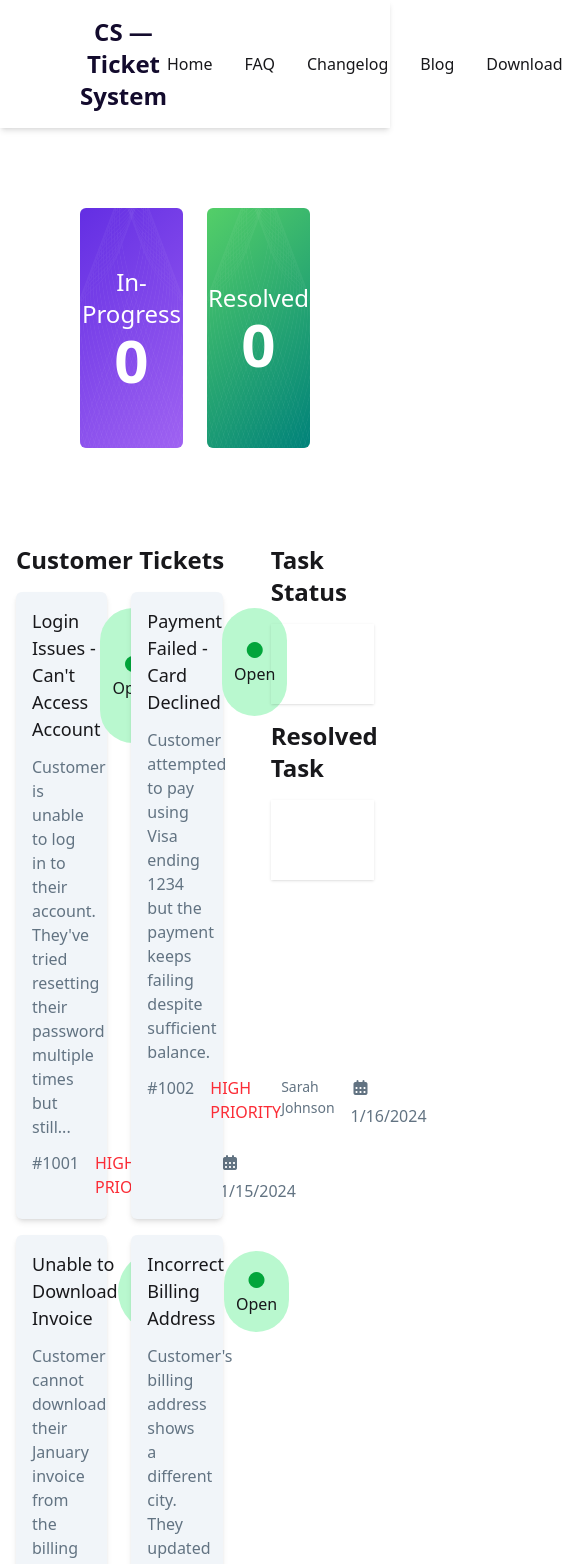
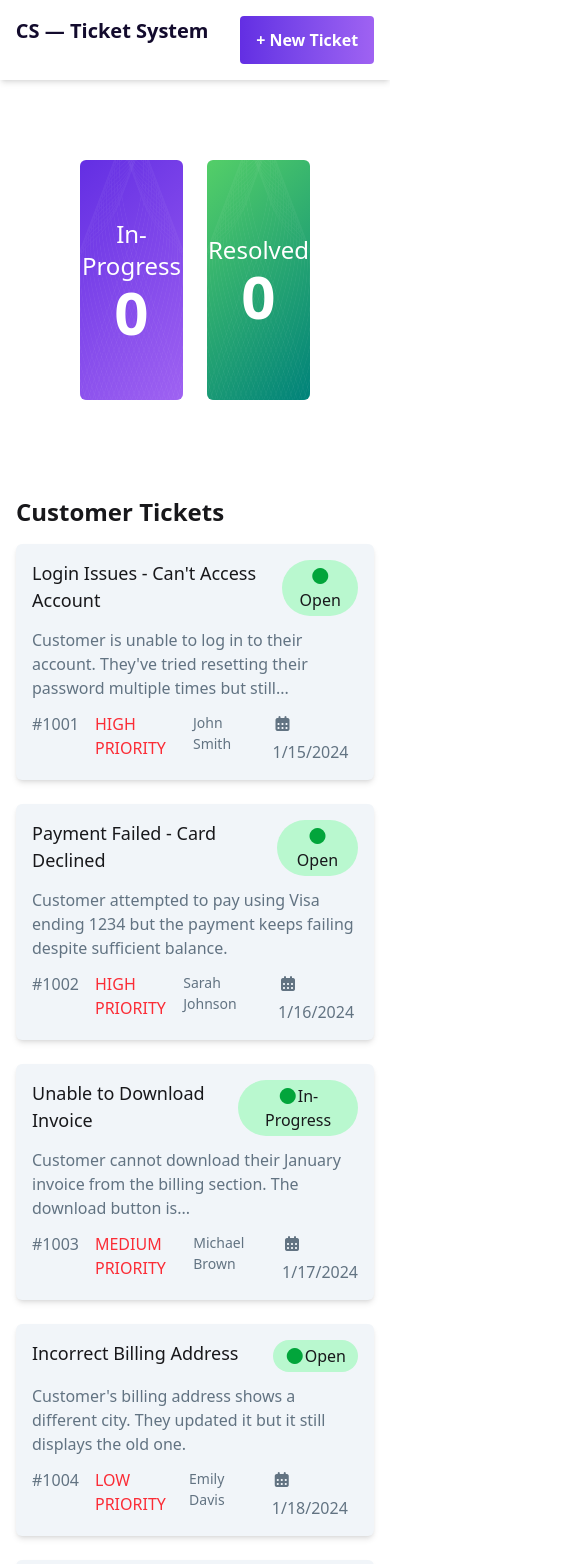
Before and after one commit to MdTashkinurAhammedTonmoy/Assignment-Seven, a React (Vite) app: page / in a window 390 px wide. Shown: the top 1564 px of the page, 585 px wide, since content can reach past the window. Built offline with nearby package versions, Linux system fonts and the light colour scheme.

Commit message:
responsive complete

```diff
--- a/src/Components/Countbox.jsx
+++ b/src/Components/Countbox.jsx
@@ -48,11 +48,11 @@ const Countbox = ({ fatcIssues }) => {
       <Coungting TaskStatusTottal={taskStatus.length} ResolvedTottal ={ResolvedTask.length}></Coungting>
 
       {/* cards */}
-      <div className="grid grid-cols-3 gap-6 p-4">
-        <div className="col-span-2 space-y-4">
+      <div className="grid grid-cols-1 lg:grid-cols-3 gap-6 p-4">
+        <div className="col-span-2  space-y-4">
           <h1 className="text-2xl font-bold mb-4">Customer Tickets</h1>
 
-          <div className="grid grid-cols-2 space-x-6 space-y-4">
+          <div className="grid grid-cols-1 lg:grid-cols-2 gap-6">
             {
             issues.map((issue,ind) => {
               return <Card hendleTask={hendleTask} key={ind} issue={issue}></Card> ;
--- a/src/Components/Footer.jsx
+++ b/src/Components/Footer.jsx
@@ -4,7 +4,7 @@ class Footer extends Component {
   render() {
     return (
       <div className="bg-black text-white">
-        <div className="flex p-20  justify-between mt-11">
+        <div className="lg:flex p-20  justify-between mt-11">
           <div className="space-y-4">
             <h3 className="text-2xl font-bold">CS — Ticket System</h3>
             <p className="text-[16px] text-[#A1A1AA]">
--- a/src/Components/Navebar.jsx
+++ b/src/Components/Navebar.jsx
@@ -2,19 +2,22 @@ import React from 'react';
 
 const Navebar = () => {
     return (
-        <div className='flex px-20 py-4 justify-between text-center shadow-md'>
-            <h2 className='text-2xl font-bold text-[#130B2D]'>CS — Ticket System</h2>
-            <ul className='flex items-center gap-8 text-[16px]'>
+        <div className='flex lg:px-20 py-4 lg:justify-between justify-around text-center shadow-md'>
+            <h2 className='lg:text-2xl text-[20px] font-bold text-[#130B2D]'>CS — Ticket System</h2>
+            <div className='flex gap-8'>
+                <ul className='hidden md:flex gap-8  items-center  text-[16px]'>
                 <li> <a href=''>Home</a></li>
                 <li><a href=''>FAQ</a></li>
                 <li><a href=''>Changelog</a></li>
                 <li><a href=''>Blog</a></li>
                 <li><a href=''>Download</a></li>
                 <li><a href=''>Contact</a></li>
-              <button className="py-3 px-4 bg-gradient-to-r from-[#632EE3] to-[#9F62F2] text-[16px] font-semibold rounded-[4px] text-white" >+ New Ticket</button>
+            </ul>
+            <button className="py-3 px-4 bg-gradient-to-r from-[#632EE3] to-[#9F62F2] text-[16px] font-semibold rounded-[4px] text-white" >+ New Ticket</button>
+            </div>
 
-            </ul>
         </div>
+
     );
 };
 
```
Also changed, not shown: 1 other file (tests, documents, lock files or other folders).
